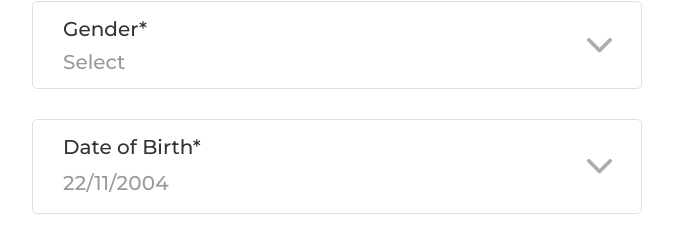
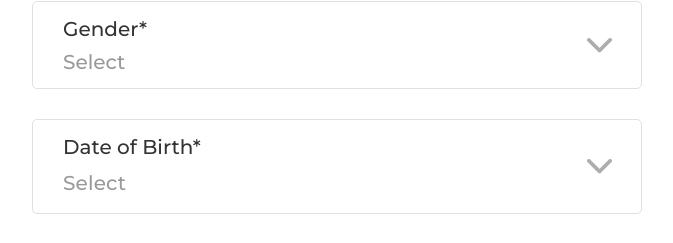
Before and after one commit to spoonseah/ipad-registration, a React (Create React App) app: page /RegistrationForm in a window 1280 px wide. Shown: the part 660-903 px from the top of the page, without its empty margins (303-976 px from the left). Built offline with nearby package versions, Linux system fonts and the light colour scheme.

Commit message:
date picker fixed

```diff
--- a/src/components/common/DatePickerModel.js
+++ b/src/components/common/DatePickerModel.js
@@ -10,46 +10,27 @@ import { DatePicker } from "@mui/x-date-pickers";
 import moment from "moment";
 import Button from "./Button";
 
-function DatePickerModel({ date, dobHandler, error, datePicker, onClose }) {
+function DatePickerModel({
+  onOpen,
+  onClose,
+  date,
+  dobHandler,
+  closeOnSelect,
+  error,
+  datePicker,
+}) {
   return (
     <>
       <LocalizationProvider dateAdapter={AdapterDayjs}>
         <DatePicker
+          open={onOpen}
+          onClose={onClose}
+          value={date}
           onChange={dobHandler}
           inputFormat="DD/MM/YYYY"
-          value={date != "" ? date : moment().subtract(18, "year")}
           maxDate={new Date()}
           renderInput={(params) => (
-            <TextField
-              {...params}
-              variant="outlined"
-              margin="none"
-              style={{ display: "flex" }}
-              inputProps={{
-                ...params.inputProps,
-                placeholder: "Select",
-              }}
-              sx={{
-                input: {
-                  color: COLOR.DARK_GRAY,
-                  fontSize: 20,
-                  fontWeight: 500,
-                  margin: 0,
-                  padding: 0,
-                  fontWeight: 500,
-                  fontFamily: "Montserrat",
-                  backgroundRepeat: "no-repeat",
-                  backgroundPosition: "100% 50%",
-                  backgroundColor: "transparent",
-                },
-                ".MuiOutlinedInput-notchedOutline": { border: "none" },
-                "& .MuiInputBase-root": {
-                  "& input": {
-                    textAlign: "left",
-                  },
-                },
-              }}
-            />
+            <div style={{ padding: 0, margin: 0 }}></div>
           )}
         />
       </LocalizationProvider>
--- a/src/screens/RegistrationForm.js
+++ b/src/screens/RegistrationForm.js
@@ -19,6 +19,7 @@ import moment from "moment";
 import Header from "../components/common/Header";
 import DatePickerModel from "../components/common/DatePickerModel";
 import Theme from "../resources/theme/Theme";
+import { TextField } from "@mui/material";
 
 function RegistrationForm() {
   const [salutation, setSalutation] = useState("");
@@ -46,11 +47,16 @@ function RegistrationForm() {
   const [smsConsent, setSmsConsent] = useState(false);
   const [emailConsent, setEmailConsent] = useState(false);
   const [callConsent, setCallConsent] = useState(false);
-  const [datePicker, setDatePicker] = useState(false);
   const [dob, setDob] = useState("");
   const [dateString, setDateString] = useState("");
   const [dobError, setDobError] = useState("");
   const [loading, setLoading] = useState(false);
+
+  const [is_date_modal_visible, setIs_date_modal_visible] = useState(false);
+  const [date_picker_value, setDate_picker_value] = useState(
+    moment().subtract(18, "years")
+  );
+
   const location = useLocation();
   let navigate = useNavigate();
 
@@ -168,7 +174,7 @@ function RegistrationForm() {
 
   const handleDob = useCallback(
     (text) => {
-      setDob(text);
+      setDate_picker_value(text);
       if (text == "") {
         setDobError("Please select your Date of Birth");
       } else {
@@ -176,6 +182,8 @@ function RegistrationForm() {
         let mm = text.$M + 1;
         let yyyy = text.$y;
         let age = moment().diff(`${yyyy}-${mm}-${dd}`, "years");
+        setDob(`${dd}/${mm}/${yyyy}`);
+
         if (age >= 18) {
           setDateString(yyyy + "-" + mm + "-" + dd);
           setDobError("");
@@ -186,6 +194,7 @@ function RegistrationForm() {
     },
     [dob]
   );
+
   const register = () => {
     setLoading(true);
     if (salutation == "") {
@@ -295,10 +304,20 @@ function RegistrationForm() {
         }}
         error={genderError}
       />
-      <div class="select-style" style={{ ...Theme.selectWrap, marginTop: 30 }}>
+      <div
+        class="select-style"
+        style={{ ...Theme.selectWrap, marginTop: 30 }}
+        onClick={() => setIs_date_modal_visible(true)}
+      >
         <div style={Theme.label}>{"Date of Birth*"}</div>
-        <div
-          style={{
+
+        <TextField
+          margin="none"
+          style={{ display: "flex" }}
+          placeholder={"Select"}
+          value={dob}
+          sx={{
+            input: {
               color: COLOR.DARK_GRAY,
               fontSize: 20,
               fontWeight: 500,
@@ -309,20 +328,25 @@ function RegistrationForm() {
               backgroundRepeat: "no-repeat",
               backgroundPosition: "100% 50%",
               backgroundColor: "transparent",
-            display: "flex",
+            },
+            ".MuiOutlinedInput-notchedOutline": { border: "none" },
+            "& .MuiInputBase-root": {
+              "& input": {
+                textAlign: "left",
+              },
+            },
           }}
-        >
+        />
+      </div>
       <DatePickerModel
+        onOpen={is_date_modal_visible}
+        onClose={() => setIs_date_modal_visible(false)}
         customStyle={{
           marginTop: 30,
         }}
-            date={dob}
+        date={date_picker_value}
         dobHandler={handleDob}
-            onClose={() => setDatePicker(!datePicker)}
-            error={dobError}
       />
-        </div>
-      </div>
       <Error error={dobError} />
       <DropDownMenu
         label={"Household Income"}
```
Lines whose indentation alone changed are shown as unchanged.
